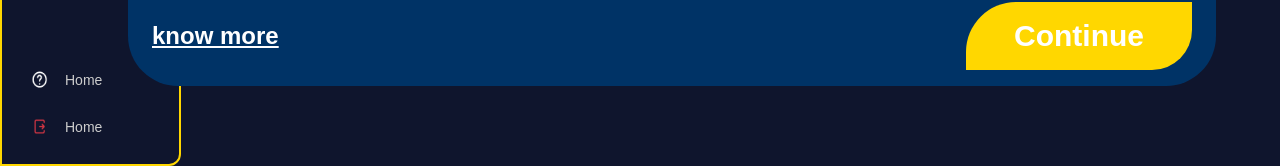
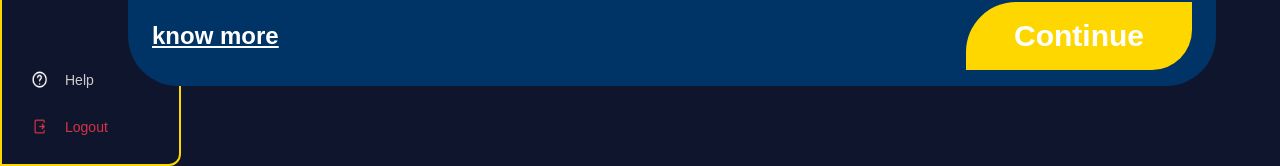
Before and after one commit to Sasank-V/Laws.io, a React (Vite) app in the folder Client/: page / in a window 1280 px wide. Both pictures are taken after a click on the element 80 px from the left and 42 px from the top of the page. Shown: the part 634-800 px from the top of the page. Built offline with nearby package versions, Linux system fonts and the light colour scheme; a web font is replaced by a local one.

Commit message:
Fixed Icon name for Sidebar

```diff
--- a/Client/src/components/Navbar.jsx
+++ b/Client/src/components/Navbar.jsx
@@ -49,11 +49,11 @@ const Navbar = ({ pageNumber, setPageNumber }) => {
                 <div className="flex flex-col gap-3">
                     <div className={`size-[35px] flex items-center gap-2 cursor-pointer w-full`} onClick={() => setPageNumber(5)}>
                         <img src={InfoIcon} alt="" className={`${pageNumber == 5 ? "invert bg-black rounded-lg" : "invert-0"} size-[35px]`} />
-                        <span className={`${navOpen ? "visible" : "hidden"} text-sm`}>Home</span>
+                        <span className={`${navOpen ? "visible" : "hidden"} text-sm`}>Help</span>
                     </div>
                     <div className={`size-[35px] flex items-center gap-2 cursor-pointer mb-5 w-full`} onClick={() => setPageNumber(6)}>
-                        <img src={ExitIcon} alt="" className={`${pageNumber == 6 ? "invert bg-black rounded-lg" : "invert-0"} size-[35px]`} />
-                        <span className={`${navOpen ? "visible" : "hidden"} text-sm`}>Home</span>
+                        <img src={ExitIcon} alt="" className="size-[35px]" />
+                        <span className={`${navOpen ? "visible" : "hidden"} text-[#D33543] text-sm`}>Logout</span>
                     </div>
                 </div>
             </div>
```
